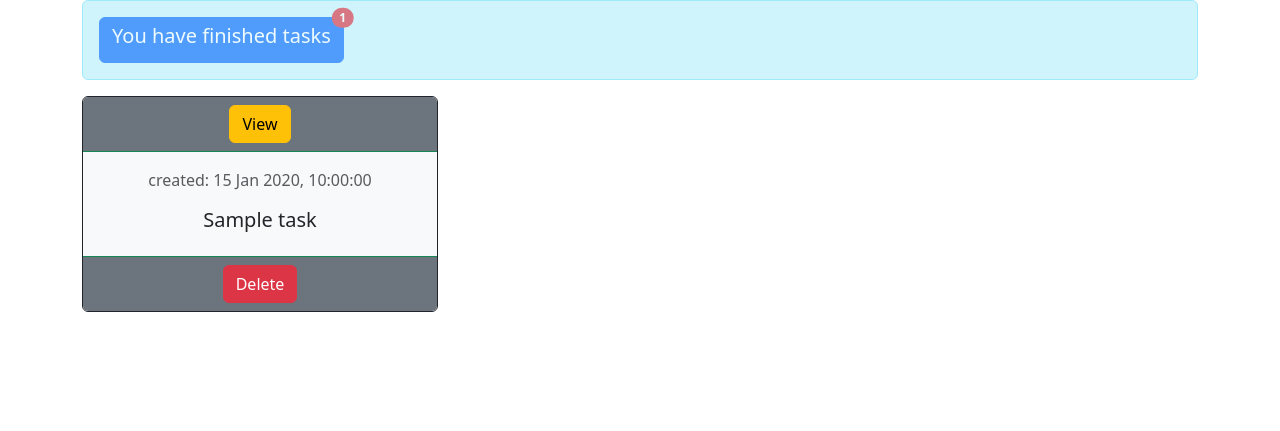
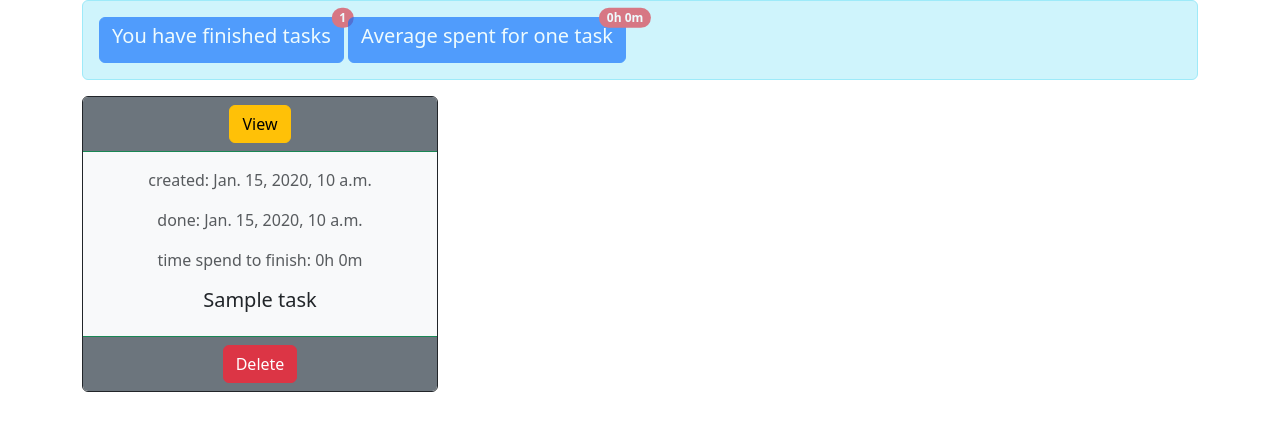
Before and after one commit to Thejaunt/todo_list, a Django app: page /statistics/ in a window 1280 px wide. Shown: the part 56-487 px from the top of the page. Run offline with Django 4.2, Linux system fonts and the light colour scheme; a user stored in the database is signed in; tables that the repository leaves empty hold one stand-in row (values such as "Sample post").

Commit message:
Created custom templatetags  to show how long it took to finish each task and average time to finish for all the tasks

```diff
--- a/todo_list/base/templates/base/statistics.html
+++ b/todo_list/base/templates/base/statistics.html
@@ -1,7 +1,7 @@
 {% extends "base/index.html" %}
+{% load base_tags %}
 {% block title %}Statistics{% endblock %}
 {% block content %}
-
 
 {% if request.user.is_authenticated %}
 <div class="alert alert-info w-4 h-4" role="alert">
@@ -11,13 +11,17 @@
             {{ total_done }}
         </span>
     </button>
+    <button type="button" class="btn btn-primary position-relative" disabled>
+        <h5>Average spent for one task</h5>
+        <span class="position-absolute top-0 start-100 translate-middle badge rounded-pill bg-danger">
+            {{ done|avg_time }}
+        </span>
+    </button>
 </div>
-
 <div class="row row-cols-1 row-cols-md-3 g-4 ">
-
      {% for task in done %}
     <div class="col">
-        <div class="card text-center border-dark">
+        <div class="card text-center border-dark h-100">
             <div class="card-header bg-secondary border-success ">
                 <div class="container">
                     <div class="row">
@@ -29,7 +33,9 @@
             </div>
 
             <div class="card-body text-dark bg-light border-success">
-                <p class="text-muted">created: {{ task.created_at|date:"d M Y, H:i:s" }}</p>
+                <p class="text-muted">created: {{ task.created_at }}</p>
+                <p class="text-muted">done: {{ task.done_at }}</p>
+                <p class="text-muted">time spend to finish: {{ task|spent_to_finish }}</p>
                 <div class="card-text border-success"><h5>{{task.title}}</h5>
                 </div>
             </div>
@@ -41,7 +47,6 @@
                             {% csrf_token %}
                             <input type="submit" class=" btn-danger btn" value="Delete">
                         </form>
-
                     </div>
                 </div>
             </div>
@@ -54,5 +59,4 @@
     <p>To view statistics please <a href="/login">login</a> or <a href="/register">restgister</a></p>
 </div>
 {% endif %}
-
 {% endblock content %}
--- /dev/null
+++ b/todo_list/base/templatetags/base_tags.py
@@ -0,0 +1,32 @@
+from django import template
+
+register = template.Library()
+
+
+@register.filter(name='spent_to_finish')
+def spent_to_finish(obj) -> str:
+    return __get_delta_to_str(__get_timedelta(obj))
+
+
+def __get_timedelta(obj) -> dict:
+    td = obj.done_at - obj.created_at
+    hours = (td.seconds // 3600) + (td.days * 24)
+    minutes = (td.seconds // 60) % 60
+    return {'hours': hours, 'minutes': minutes}
+
+
+def __get_delta_to_str(hours_minutes: dict) -> str:
+    return f'{hours_minutes["hours"]}h {hours_minutes["minutes"]}m'
+
+
+@register.filter(name='avg_time')
+def get_avg_time(obj) -> str:
+    minutes = 0
+    for item in obj:
+        hm = __get_timedelta(item)
+        minutes += (hm['hours'] * 60)
+        minutes += hm['minutes']
+    total_minutes = minutes // len(obj)
+    avg_hours = (total_minutes // 60)
+    avg_minutes = (total_minutes % 60)
+    return __get_delta_to_str({'hours': avg_hours, 'minutes': avg_minutes})
```
Also changed, not shown: todo_list/base/templatetags/__init__.py (added). Lines whose indentation alone changed are shown as unchanged.
